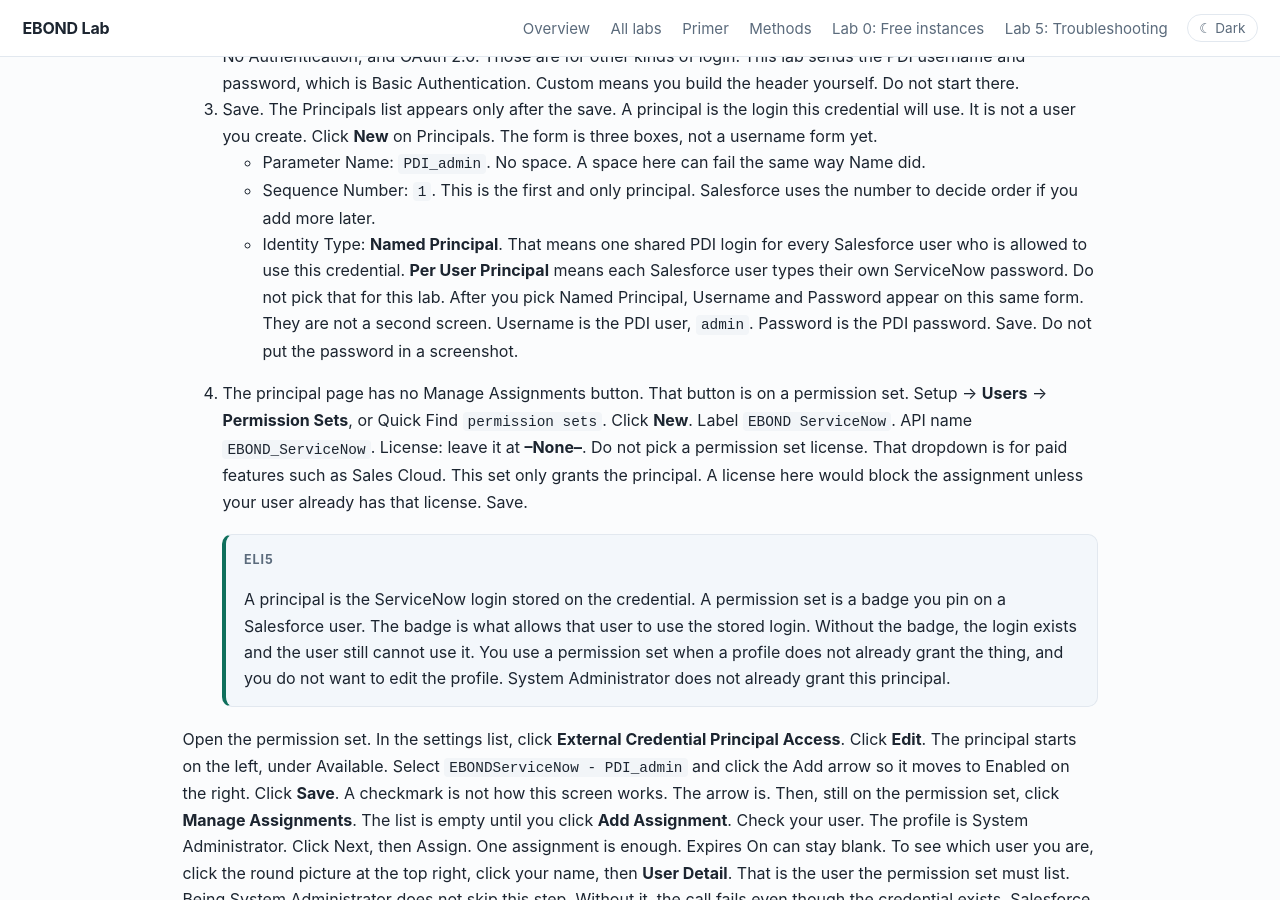
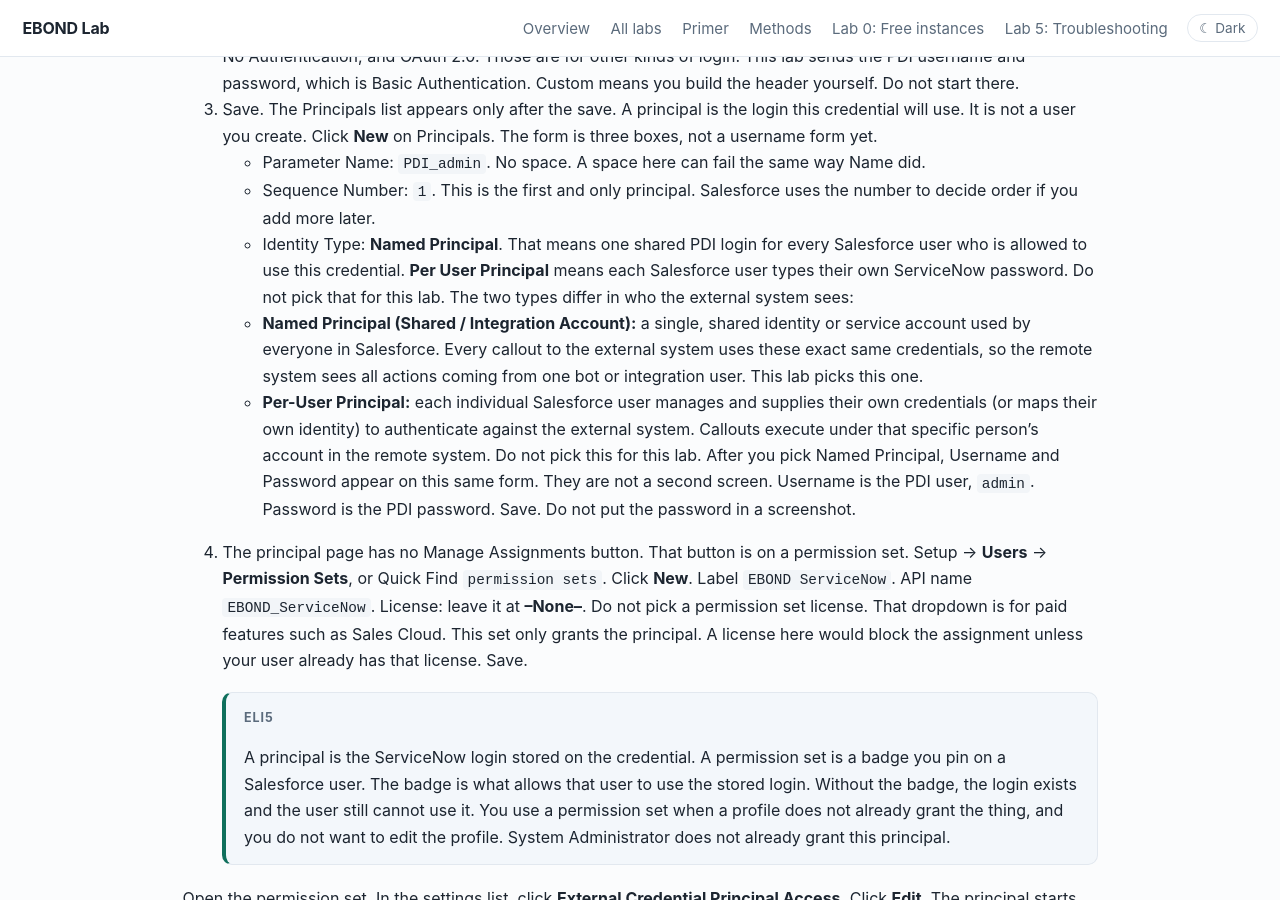
Before and after one commit to eltonaguiar/EBOND_ServiceNowSalesforce, a Jekyll site: the page built from site/labs/02-salesforce-to-snow.md, in a window 1280 px wide and 900 px high, scrolled down 4084 px. Built offline with Jekyll 4.4.1, drawn with Linux system fonts in a browser that asks for light colours.

Commit message:
Document Named Principal vs Per-User Principal in lab 2 credential step

```diff
--- a/site/labs/02-salesforce-to-snow.md
+++ b/site/labs/02-salesforce-to-snow.md
@@ -157,7 +157,9 @@ Setup → Quick Find `named credentials`. Open **Named Credentials** under Secur
 3. Save. The Principals list appears only after the save. A principal is the login this credential will use. It is not a user you create. Click **New** on Principals. The form is three boxes, not a username form yet.
    - Parameter Name: `PDI_admin`. No space. A space here can fail the same way Name did.
    - Sequence Number: `1`. This is the first and only principal. Salesforce uses the number to decide order if you add more later.
-   - Identity Type: **Named Principal**. That means one shared PDI login for every Salesforce user who is allowed to use this credential. **Per User Principal** means each Salesforce user types their own ServiceNow password. Do not pick that for this lab.
+   - Identity Type: **Named Principal**. That means one shared PDI login for every Salesforce user who is allowed to use this credential. **Per User Principal** means each Salesforce user types their own ServiceNow password. Do not pick that for this lab. The two types differ in who the external system sees:
+   - **Named Principal (Shared / Integration Account):** a single, shared identity or service account used by everyone in Salesforce. Every callout to the external system uses these exact same credentials, so the remote system sees all actions coming from one bot or integration user. This lab picks this one.
+   - **Per-User Principal:** each individual Salesforce user manages and supplies their own credentials (or maps their own identity) to authenticate against the external system. Callouts execute under that specific person's account in the remote system. Do not pick this for this lab.
    After you pick Named Principal, Username and Password appear on this same form. They are not a second screen. Username is the PDI user, `admin`. Password is the PDI password. Save. Do not put the password in a screenshot.
 4. The principal page has no Manage Assignments button. That button is on a permission set. Setup → **Users** → **Permission Sets**, or Quick Find `permission sets`. Click **New**. Label `EBOND ServiceNow`. API name `EBOND_ServiceNow`. License: leave it at **--None--**. Do not pick a permission set license. That dropdown is for paid features such as Sales Cloud. This set only grants the principal. A license here would block the assignment unless your user already has that license. Save.
 
```
